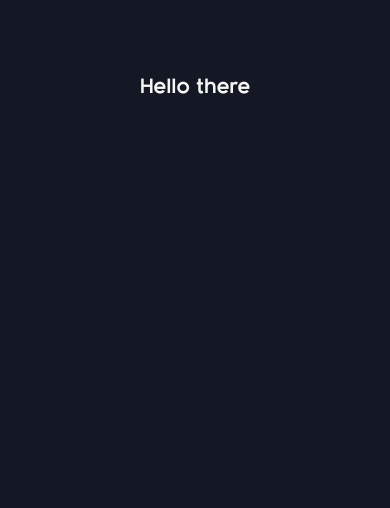
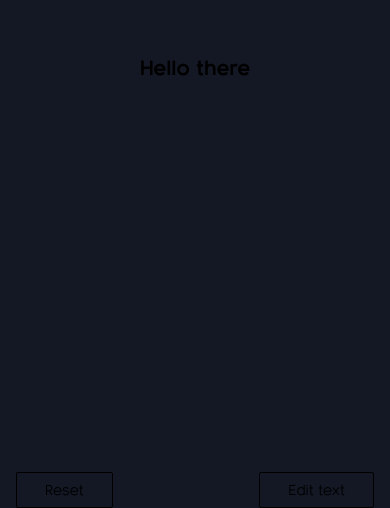
Before and after one commit to felipesilvadev/solid_software, a React Native app: screen / in a window 390 px wide. Shown: the part 336-844 px from the top of the page. Built offline with nearby package versions, Linux system fonts and the light colour scheme.

Commit message:
feat: change custom text and reset to initial state

```diff
--- /dev/null
+++ b/src/components/Footer.tsx
@@ -0,0 +1,40 @@
+import { memo } from 'react';
+import { Alert, Pressable, Text, View } from 'react-native';
+
+type Props = {
+  contrastColor: string;
+  handleResetScreen: () => void;
+  handleChangeCustomText: (text: string) => void;
+};
+
+export const Footer = memo(function Footer({
+  contrastColor,
+  handleResetScreen,
+  handleChangeCustomText,
+}: Props) {
+  const handleChangeText = () => {
+    Alert.prompt('Type a custom text', undefined, (text) => {
+      if (text) {
+        handleChangeCustomText(text);
+      }
+    });
+  };
+
+  return (
+    <View className={styles.container}>
+      <Pressable className={`${styles.button} border-${contrastColor}`} onPress={handleResetScreen}>
+        <Text className={`${styles.text} text-${contrastColor}`}>Reset</Text>
+      </Pressable>
+
+      <Pressable className={`${styles.button} border-${contrastColor}`} onPress={handleChangeText}>
+        <Text className={`${styles.text} text-${contrastColor}`}>Edit text</Text>
+      </Pressable>
+    </View>
+  );
+});
+
+const styles = {
+  container: 'flex flex-row justify-between px-4',
+  button: 'border rounded-sm px-7 py-2 items-center justify-center',
+  text: 'font-bambino',
+};
--- a/src/screens/Home.tsx
+++ b/src/screens/Home.tsx
@@ -1,10 +1,21 @@
-import { useMemo, useState } from 'react';
+import { useCallback, useMemo, useState } from 'react';
 import { Text, TouchableWithoutFeedback, View } from 'react-native';
 
+import { Footer } from '~/components/Footer';
 import { Screen } from '~/components/Screen';
 
 export const Home = () => {
+  const [customText, setCustomText] = useState('Hello there');
   const [bgColor, setBgColor] = useState('');
+
+  const handleResetScreen = useCallback(() => {
+    setBgColor('');
+    setCustomText('Hello there');
+  }, []);
+
+  const handleChangeCustomText = useCallback((text: string) => {
+    setCustomText(text);
+  }, []);
 
   const handleGenerateRandomColor = () => {
     const numberOfUniqueHexadecimalColors = 16777215;
@@ -18,8 +29,8 @@ export const Home = () => {
     setBgColor(hexadecimalColor);
   };
 
-  const textContrastColor = useMemo(() => {
-    if (!bgColor) return 'text-stone-100';
+  const contrastColor = useMemo(() => {
+    if (!bgColor) return 'stone-100';
 
     const r = parseInt(bgColor.substring(1, 3), 16);
     const g = parseInt(bgColor.substring(3, 5), 16);
@@ -27,22 +38,22 @@ export const Home = () => {
 
     const luminosity = 0.2126 * r + 0.7152 * g + 0.0722 * b;
 
-    return luminosity > 150 ? 'text-zinc-900' : 'text-stone-100';
+    return luminosity > 150 ? 'zinc-900' : 'stone-100';
   }, [bgColor]);
 
   return (
     <Screen style={bgColor ? { backgroundColor: bgColor } : undefined}>
       <TouchableWithoutFeedback onPress={handleGenerateRandomColor}>
-        <View className={styles.container}>
-          <Text className={`${styles.text} ${textContrastColor}`}>Hello there</Text>
+        <View className="flex flex-1 items-center justify-center">
+          <Text className={`font-bambino-bold text-xl text-${contrastColor}`}>{customText}</Text>
         </View>
       </TouchableWithoutFeedback>
+
+      <Footer
+        contrastColor={contrastColor}
+        handleResetScreen={handleResetScreen}
+        handleChangeCustomText={handleChangeCustomText}
+      />
     </Screen>
   );
 };
-
-const styles = {
-  screen: 'bg-primary',
-  container: 'flex flex-1 items-center justify-center',
-  text: 'font-bambino-bold text-xl',
-};
```
